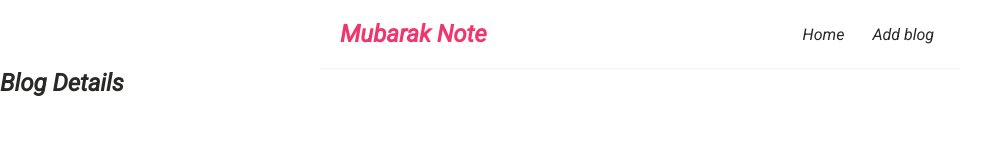
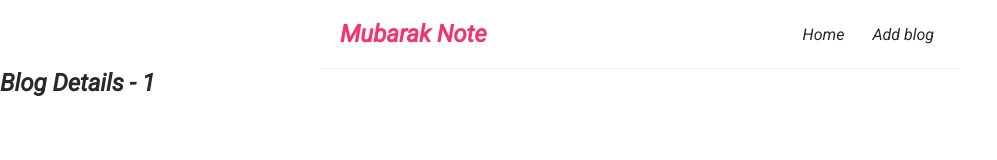
Before and after one commit to oladejomubarak/Blog-management-app-with-react, a React (Create React App) app: page /blogs/1 in a window 1280 px wide. Shown: the top 160 px of the page, without its empty margins (0-997 px from the left). Built offline with nearby package versions, Linux system fonts and the light colour scheme.

Commit message:
creating route parameter

```diff
--- a/src/BlogDetails.js
+++ b/src/BlogDetails.js
@@ -1,7 +1,9 @@
+import {useParams} from 'react-router-dom';
 const BlogDetails = () => {
+  const { id } = useParams();
   return (
     <div className="blog-details">
-      <h2>Blog Details</h2>
+      <h2>Blog Details - {id}</h2>
     </div>
    );
 }
```
